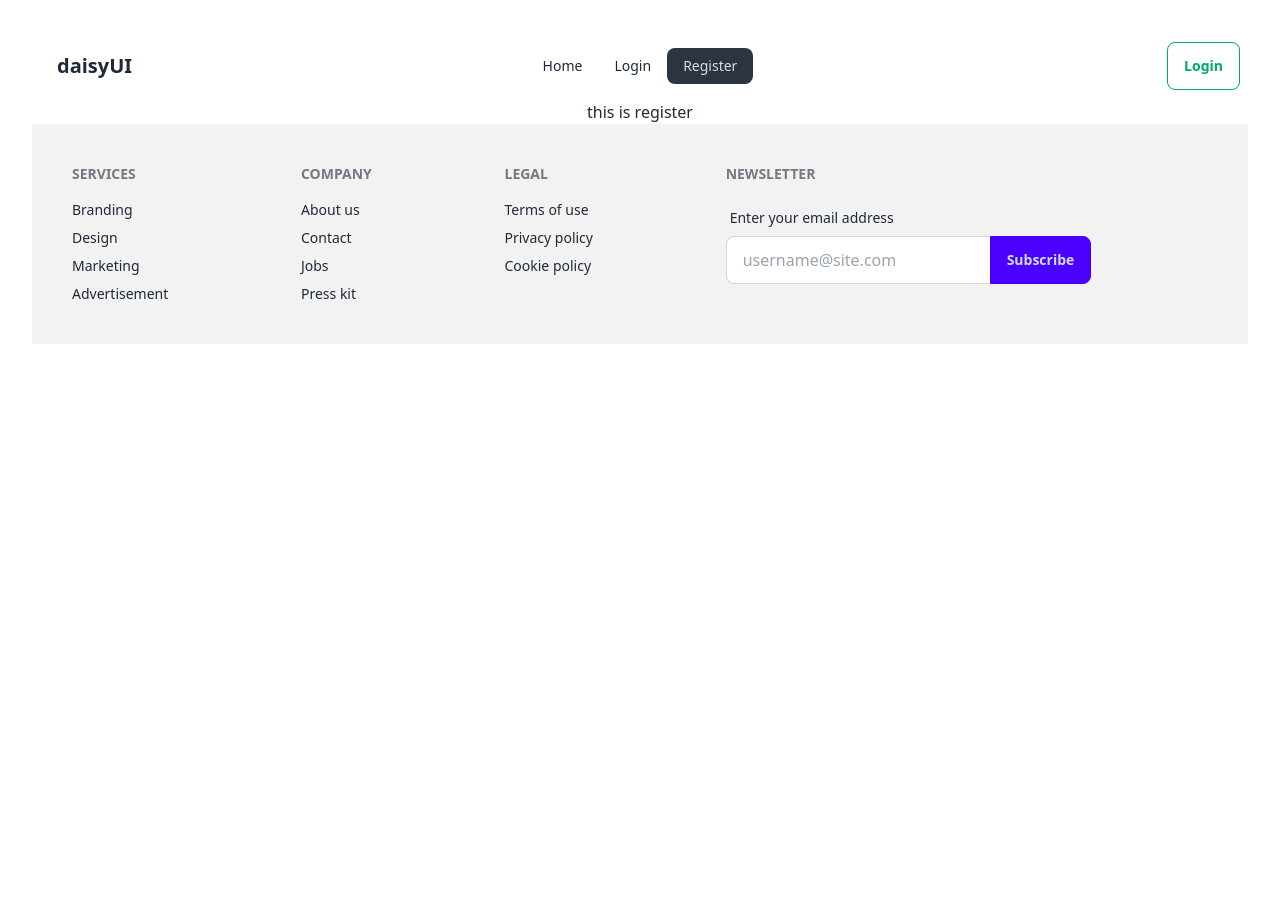
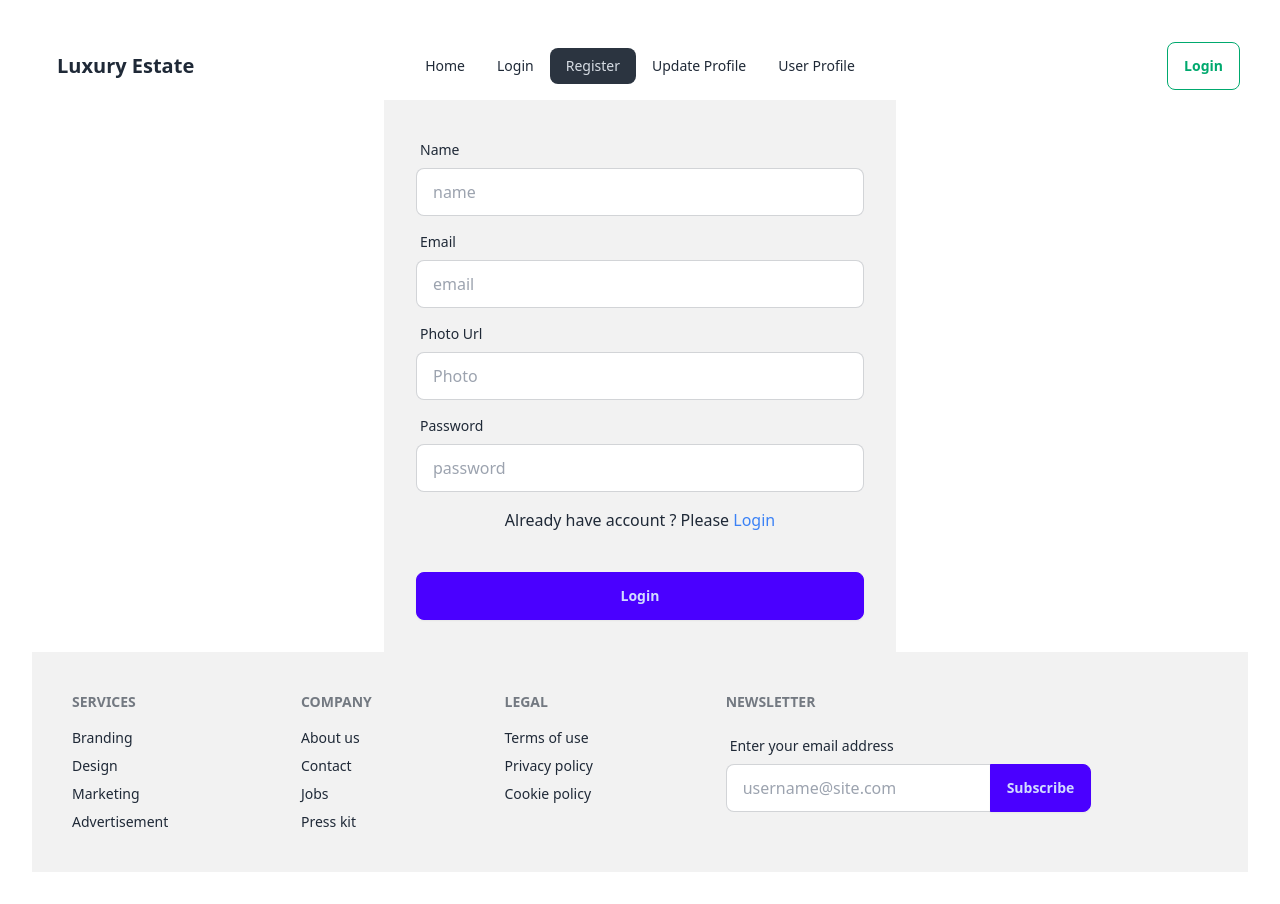
Before and after one commit to BiplobHossainSobuj/luxury-estate, a React (Vite) app: page /register in a window 1280 px wide. Before the commit the page ends 800 px from the top, so only its background shows below. Built offline with nearby package versions, Linux system fonts and the light colour scheme.

Commit message:
added registration form and make it functional

```diff
--- a/package.json
+++ b/package.json
@@ -15,6 +15,7 @@
     "match-sorter": "^6.3.4",
     "react": "^18.2.0",
     "react-dom": "^18.2.0",
+    "react-helmet": "^6.1.0",
     "react-icons": "^5.0.1",
     "react-router-dom": "^6.22.3",
     "react-toastify": "^10.0.5",
--- a/src/components/Header/Header.jsx
+++ b/src/components/Header/Header.jsx
@@ -3,15 +3,17 @@ import { AuthContext } from '../../context/AuthProvider';
 import { Link, NavLink } from 'react-router-dom';
 
 const Header = () => {
-    const {name} = useContext(AuthContext);
-    console.log(name);
+
     const navLink = <>
-    <li><NavLink to="/">Home</NavLink></li>
-    <li><NavLink to="/login">Login</NavLink></li>
-    <li><NavLink to="/register">Register</NavLink></li>
+        <li><NavLink to="/">Home</NavLink></li>
+        <li><NavLink to="/login">Login</NavLink></li>
+        <li><NavLink to="/register">Register</NavLink></li>
+        <li><NavLink to="/profileUpdate">Update Profile</NavLink></li>
+        <li><NavLink to="/profile">User Profile</NavLink></li>
     </>
     return (
         <div className="navbar bg-base-100">
+
             <div className="navbar-start">
                 <div className="dropdown">
                     <div tabIndex={0} role="button" className="btn btn-ghost lg:hidden">
@@ -21,7 +23,7 @@ const Header = () => {
                         {navLink}
                     </ul>
                 </div>
-                <a className="btn btn-ghost text-xl">daisyUI</a>
+                <a className="btn btn-ghost text-xl">Luxury Estate</a>
             </div>
             <div className="navbar-center hidden lg:flex">
                 <ul className="menu menu-horizontal px-1">
--- a/src/components/Home/Home.jsx
+++ b/src/components/Home/Home.jsx
@@ -1,8 +1,12 @@
 import React from 'react';
-
+import { Helmet } from "react-helmet";
 const Home = () => {
     return (
         <div>
+            <Helmet>
+                <title>Luxury Estate</title>
+                <meta name="description" content="Helmet application" />
+            </Helmet>
             <h1 className="text-2xl">
                 this is home
             </h1>
--- a/src/components/Login/Login.jsx
+++ b/src/components/Login/Login.jsx
@@ -1,8 +1,13 @@
 import React from 'react';
+import { Helmet } from "react-helmet";
 
 const Login = () => {
     return (
         <div>
+            <Helmet>
+                <title>User Login</title>
+                <meta name="description" content="Helmet application" />
+            </Helmet>
             <h1>this is login</h1>
         </div>
     );
--- a/src/components/Register/Register.jsx
+++ b/src/components/Register/Register.jsx
@@ -1,9 +1,68 @@
-import React from 'react';
+import { useContext } from 'react';
+import { Link } from 'react-router-dom';
+import { AuthContext } from '../../context/AuthProvider';
+import { updateProfile } from 'firebase/auth';
 
 const Register = () => {
+    const authInfo = useContext(AuthContext);
+    const { user, createUser } = authInfo;
+    const handleRegister = (e) => {
+        e.preventDefault();
+        const form = new FormData(e.currentTarget);
+        const name = form.get('name');
+        const email = form.get('email');
+        const photoUrl = form.get('photo');
+        const password = form.get('password');
+        console.log(name, email, photoUrl, password);
+        createUser(email, password,name,photoUrl)
+            .then(res => {
+                updateProfile(res.user,{
+                    displayName: name, photoURL: photoUrl
+                })
+                console.log(res.user);
+
+            })
+            .catch(err => {
+                console.log(err);
+            })
+
+    }
     return (
-        <div>
-            <h1>this is register</h1>
+        <div className=" max-w-lg mx-auto bg-base-200">
+            <form onSubmit={handleRegister} className="card-body">
+                <div className="form-control">
+                    <label className="label">
+                        <span className="label-text">Name</span>
+                    </label>
+                    <input type="text" name='name' placeholder="name" className="input input-bordered" required />
+                </div>
+                <div className="form-control">
+                    <label className="label">
+                        <span className="label-text">Email</span>
+                    </label>
+                    <input type="email" name='email' placeholder="email" className="input input-bordered" required />
+                </div>
+                <div className="form-control">
+                    <label className="label">
+                        <span className="label-text">Photo Url</span>
+                    </label>
+                    <input type="text" name='photo' placeholder="Photo" className="input input-bordered" required />
+                </div>
+                <div className="form-control">
+                    <label className="label">
+                        <span className="label-text">Password</span>
+                    </label>
+                    <input type="password" name='password' placeholder="password" className="input input-bordered" required />
+                </div>
+                <div>
+                    <label className="label">
+                        <p>Already have account ? Please <Link to="/login" className="text-blue-500 link link-hover">Login</Link> </p>
+                    </label>
+                </div>
+                <div className="form-control mt-6">
+                    <button className="btn btn-primary">Login</button>
+                </div>
+            </form>
         </div>
     );
 };
--- a/src/context/AuthProvider.jsx
+++ b/src/context/AuthProvider.jsx
@@ -1,10 +1,17 @@
-import React, { createContext } from 'react';
-
+import { createUserWithEmailAndPassword } from 'firebase/auth';
+import React, { createContext, useState } from 'react';
+import { getAuth } from "firebase/auth";
+import app from '../firebase/firebase.config';
 export const AuthContext = createContext(null);
+const auth = getAuth(app)
 const AuthProvider = ({children}) => {
 
+    const [user,setUser] = useState(null);
+    const createUser =(email,password,name,photoURL)=>{
+        return createUserWithEmailAndPassword(auth,email,password);
+    }
 
-    const authInfo = {name:'biplob'}
+    const authInfo = {user,createUser};
     return (
         <AuthContext.Provider value={authInfo}>
             {children}
--- a/src/firebase/firebase.config.js
+++ b/src/firebase/firebase.config.js
@@ -1,20 +1,18 @@
 // Import the functions you need from the SDKs you need
 import { initializeApp } from "firebase/app";
-import { getAuth } from "firebase/auth";
+
 // TODO: Add SDKs for Firebase products that you want to use
 // https://firebase.google.com/docs/web/setup#available-libraries
 
 // Your web app's Firebase configuration
 const firebaseConfig = {
-  apiKey: import.meta.env.SECRET_apiKey,
-  authDomain: import.meta.env.SECRET_authDomain,
-  projectId: import.meta.env.SECRET_projectId,
-  storageBucket: import.meta.env.SECRET_storageBucket,
-  messagingSenderId: import.meta.env.SECRET_messagingSenderId,
-  appId: import.meta.env.SECRET_appId,
+  apiKey: import.meta.env.VITE_apiKey,
+  authDomain: import.meta.env.VITE_authDomain,
+  projectId: import.meta.env.VITE_projectId,
+  storageBucket: import.meta.env.VITE_storageBucket,
+  messagingSenderId: import.meta.env.VITE_messagingSenderId,
+  appId: import.meta.env.VITE_appId,
 };
-
 // Initialize Firebase
 const app = initializeApp(firebaseConfig);
-const auth = getAuth(app);
-export default auth;
+export default app;
```
Also changed, not shown: 1 other file (tests, documents, lock files or other folders).
